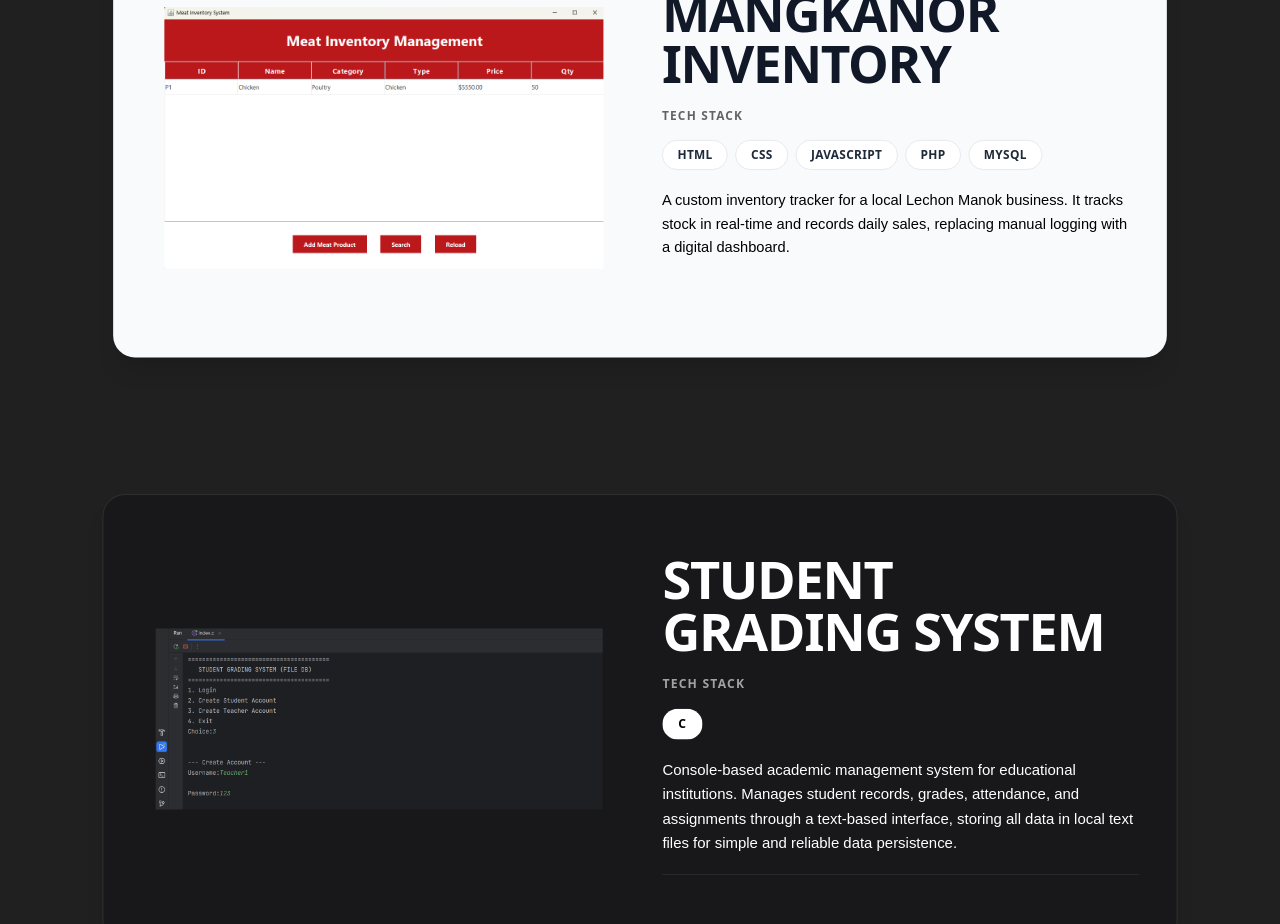
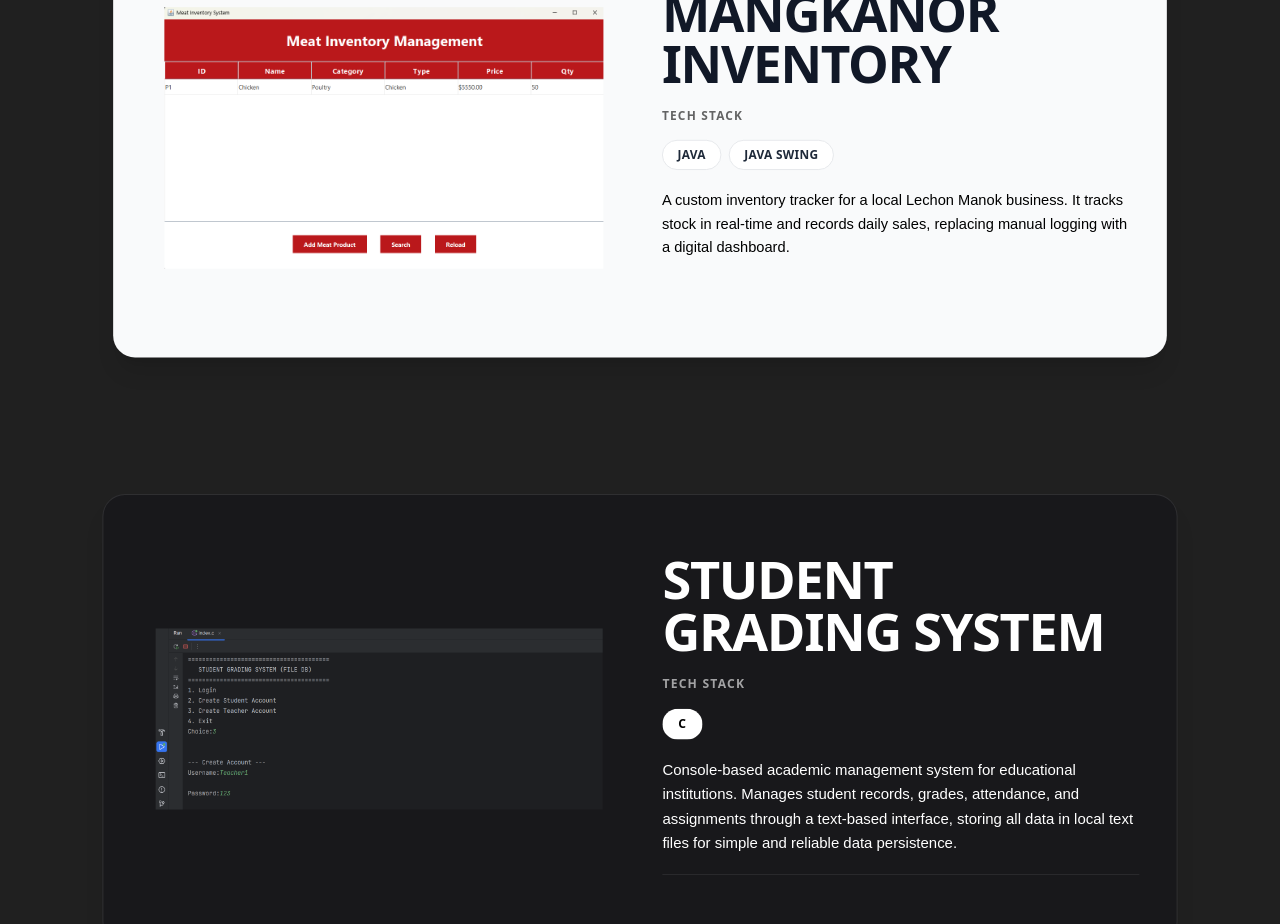
Before and after one commit to Manoy54/Porfolioreact, a React (Vite) app: page / in a window 1280 px wide. Shown: the part 3200-4124 px from the top of the page. Built offline with nearby package versions, Linux system fonts and the light colour scheme; a web font is replaced by a local one.

Commit message:
Update tech stack for MangKanor Inventory

```diff
--- a/src/components/ProjectsSection.tsx
+++ b/src/components/ProjectsSection.tsx
@@ -28,7 +28,7 @@ const projects = [
     title: 'MangKanor Inventory',
     description:
       'A custom inventory tracker for a local Lechon Manok business. It tracks stock in real-time and records daily sales, replacing manual logging with a digital dashboard.',
-    tech: ['HTML', 'CSS', 'JAVASCRIPT', 'PHP', 'MYSQL'],
+    tech: ['JAVA', 'JAVA SWING'],
     image: imgImage4,
   },
   {
```
